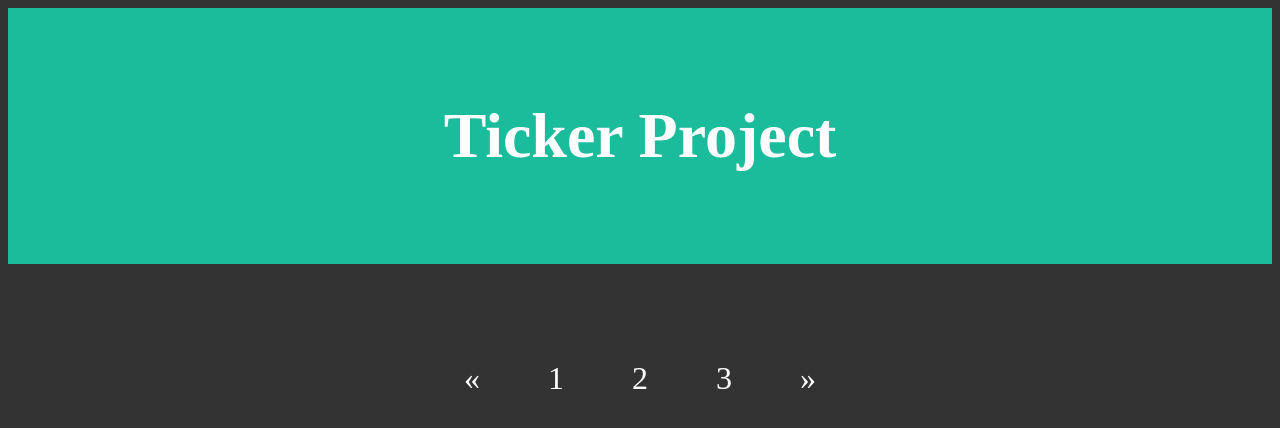
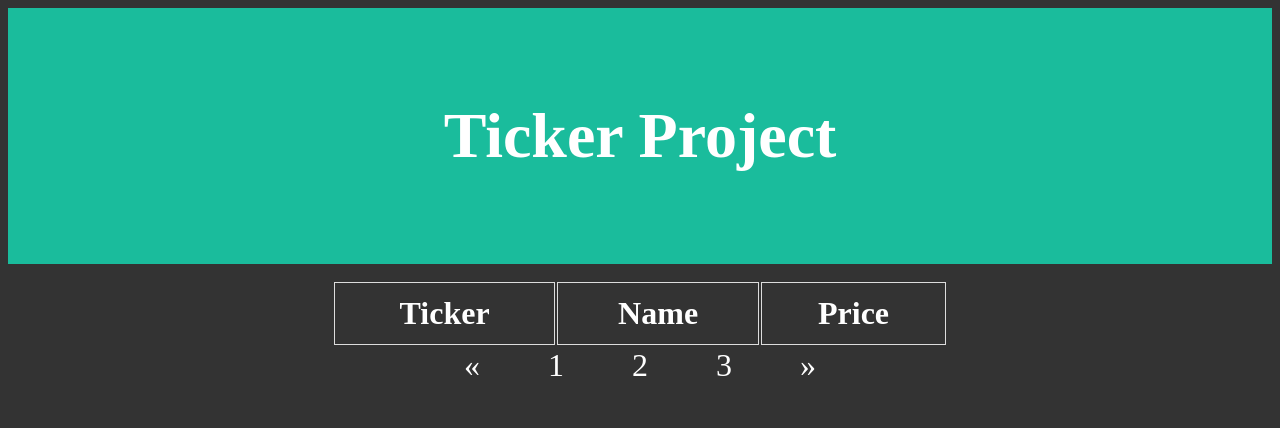
Before and after one commit to MahirNavid/Mahir-s-Webapp, a Flask app: page /ticker_list in a window 1280 px wide. Shown: the top 428 px of the page. Run offline with Flask 3, Linux system fonts and the light colour scheme; lists and menus that the app fills with data are empty.

Commit message:
fixed arrows and improved ticker_list

```diff
--- a/app.py
+++ b/app.py
@@ -18,11 +18,21 @@ def index():
 
 @app.route("/ticker_list")
 def ticker_list():
-    test = request.args.get('page', 1, type=int)
-    upper = test*10
+    factor = request.args.get('page', 1, type=int)
+    upper = factor*10
     lower = upper-10
     ticker=TICKER[lower:upper]
-    return render_template("ticker_list.html", ticker=ticker, page=PAGE, test=test)
+
+    ticker_price = []
+    ticker_name = []
+
+    for symbol in ticker:
+        ticker_data = yf.Ticker(symbol)
+        ticker_info = ticker_data.info
+        ticker_price.append(ticker_info.get('currentPrice'))
+        ticker_name.append(ticker_info.get('longName'))
+
+    return render_template("ticker_list.html", ticker=ticker, page=PAGE, price=ticker_price, name=ticker_name)
 
 # https://github.com/ranaroussi/yfinance/tree/main
 
--- a/static/styles.css
+++ b/static/styles.css
@@ -36,21 +36,26 @@
 .main {
     text-align: center;
     margin-bottom: 1rem;
-    padding: 2rem;
-}
-
-.list {
-    list-style-type: none;
-}
-
-.list__item {
-    font-size: 2rem;
+    padding: 1rem;
 }
 
 .link {
     color: green;
     text-decoration: none;
     font-size: 2rem;
+}
+
+.table {
+    text-align: center;
+    margin: 0 auto;
+    width: 50%;
+}
+
+.table th, .table td {
+    font-size: 2rem;
+    padding: 0.5rem;
+    border: 1px solid #ddd; /* Border style for table cells */
+    padding: 12px; /* Padding inside table cells */
 }
 
 .link__url {
--- a/templates/index.html
+++ b/templates/index.html
@@ -2,8 +2,6 @@
 
 {% block index %}
 
-    <section class="main">
-        <a class="link" href="/ticker_list?page=1}">Browse Available Tickers</a>
-    </section>
+    <a class="link" href="/ticker_list?page=1}">Browse Available Tickers</a>
 
 {% endblock %}
--- a/templates/template.html
+++ b/templates/template.html
@@ -11,9 +11,11 @@
             <h1>Ticker Project</h1>
         </header>
 
-        {% block index %}{% endblock %}
-        {% block tickerdetail %}{% endblock %}
-        {% block tickerlist %}{% endblock %}
+        <main class="main">
+            {% block index %}{% endblock %}
+            {% block tickerdetail %}{% endblock %}
+            {% block tickerlist %}{% endblock %}
+        </main>
 
         <!-- <aside class="sidebar">
             sidebar
--- a/templates/ticker_list.html
+++ b/templates/ticker_list.html
@@ -2,12 +2,25 @@
 
 {% block tickerlist %}
 
-    <section class="main">
-        <ul class="list">
-            {% for item in ticker %}
-                <li class="list__item"><a class="link" href="/ticker_details?ticker={{ item }}">{{ item }}</a></li>
-            {% endfor %}
-        </ul>
+    <section class="list-container">
+        <table class="table">
+            <thead>
+                <tr>
+                    <th>Ticker</th>
+                    <th>Name</th>
+                    <th>Price</th>
+                </tr>
+            </thead>
+            <tbody>
+                {% for item in ticker %}
+                <tr>
+                    <td><a href="/ticker_details?ticker={{ item }}">{{ item }}</a></td>
+                    <td>{{ name[loop.index0] }}</td>
+                    <td>${{ price[loop.index0] }}</td>
+                </tr>
+                {% endfor %}
+            </tbody>
+        </table>
     </section>
 
     <section class="pagination">
```
Also changed, not shown: templates/ticker_details.html (+5 -5 lines).
